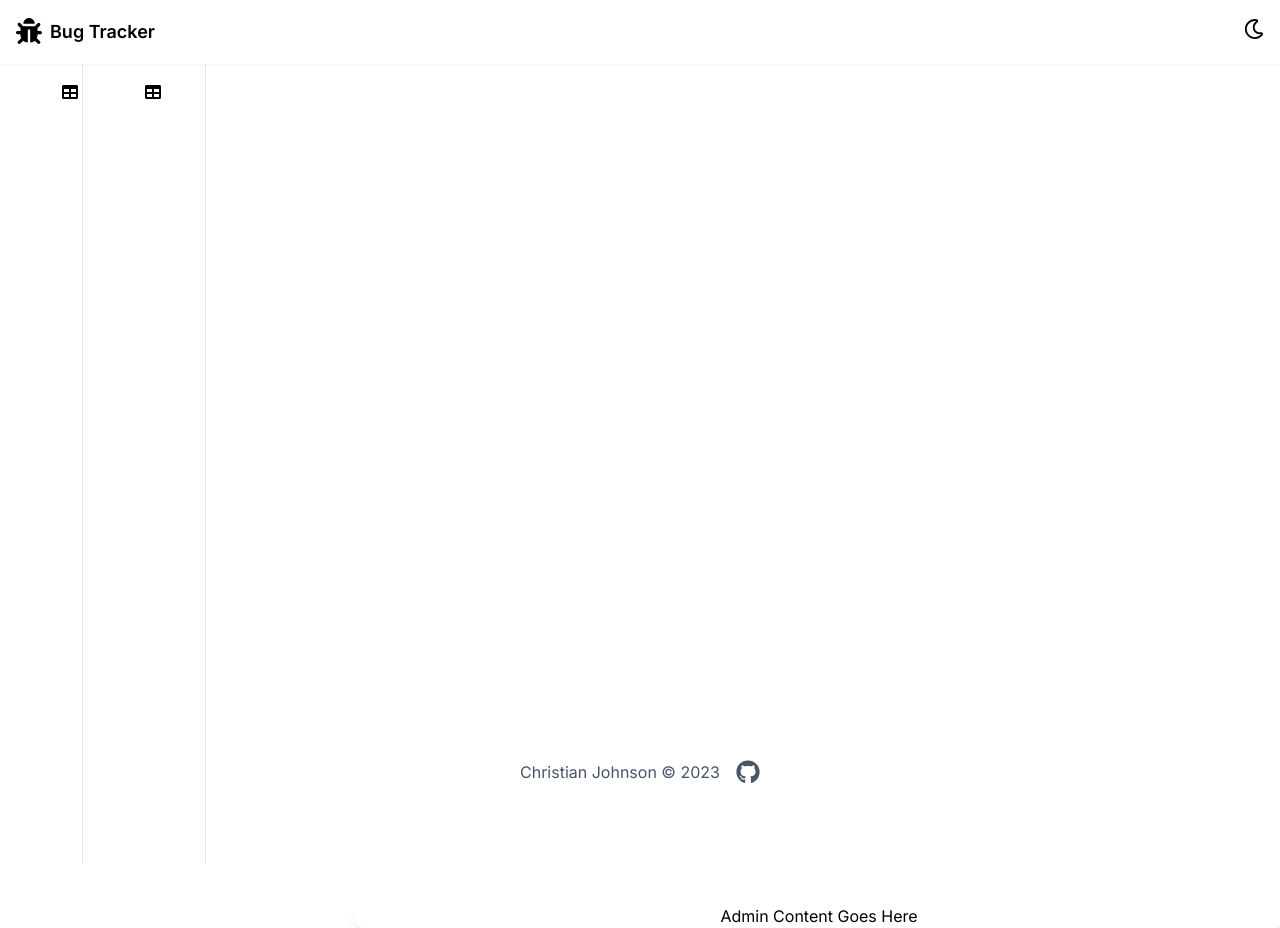
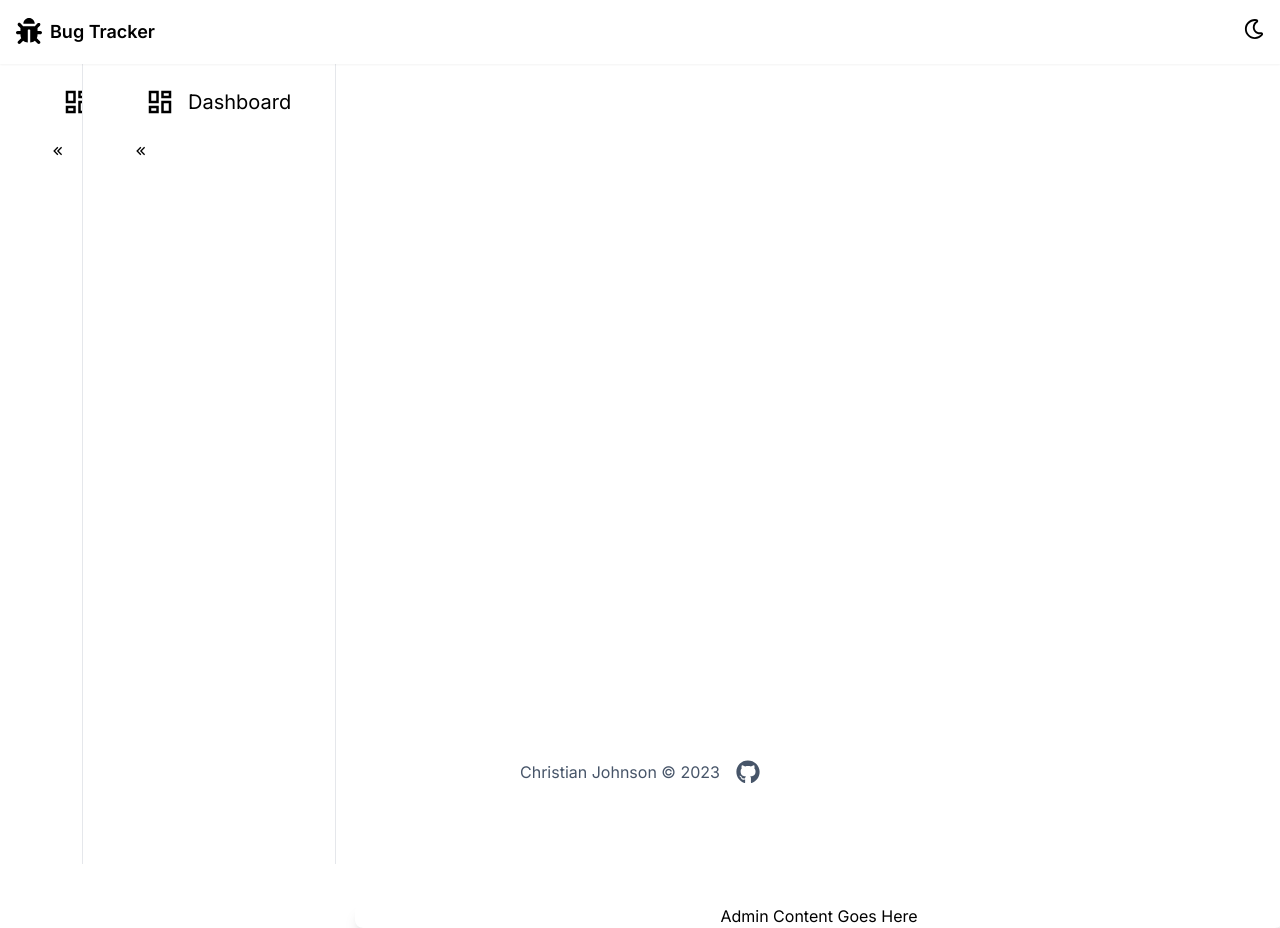
Before and after one commit to christianjcodes/bug-tracker-frontend, a Next.js app: page /dashboard/admin in a window 1280 px wide. Shown: the top 928 px of the page. Built offline with nearby package versions, Linux system fonts and the light colour scheme.

Commit message:
Work on sidenav items

```diff
--- a/src/app/components/SideBar.tsx
+++ b/src/app/components/SideBar.tsx
@@ -1,6 +1,8 @@
 import React from 'react';
 import { cn } from '../lib/utils';
-import { FaTable } from 'react-icons/fa';
+import { MdOutlineDashboard } from "react-icons/md";
+import { RiArrowLeftDoubleFill } from "react-icons/ri";
+
 
 type Props = {}
 
@@ -11,8 +13,12 @@ export default function SideBar({}: Props) {
       )}
     >
       <HoverContainer>
-        <FaTable />
+        <SideNavItem />
       </HoverContainer>
+
+      {/* toggle button */}
+      <RiArrowLeftDoubleFill />
+
     </nav>
   )
 }
@@ -21,10 +27,11 @@ function SideNavItem() {
   return <div className='flex gap-2 items-center cursor-pointer'>
 
     {/* icon */}
-    <div>
-
+    <div className='w-[35px] h-[35px] text-3xl flex items-center'>
+      <MdOutlineDashboard />
     </div>
     {/* label */}
+    <p className='text-xl hidden md:block transition-all'>Dashboard</p>
   </div>
 }
 
```
